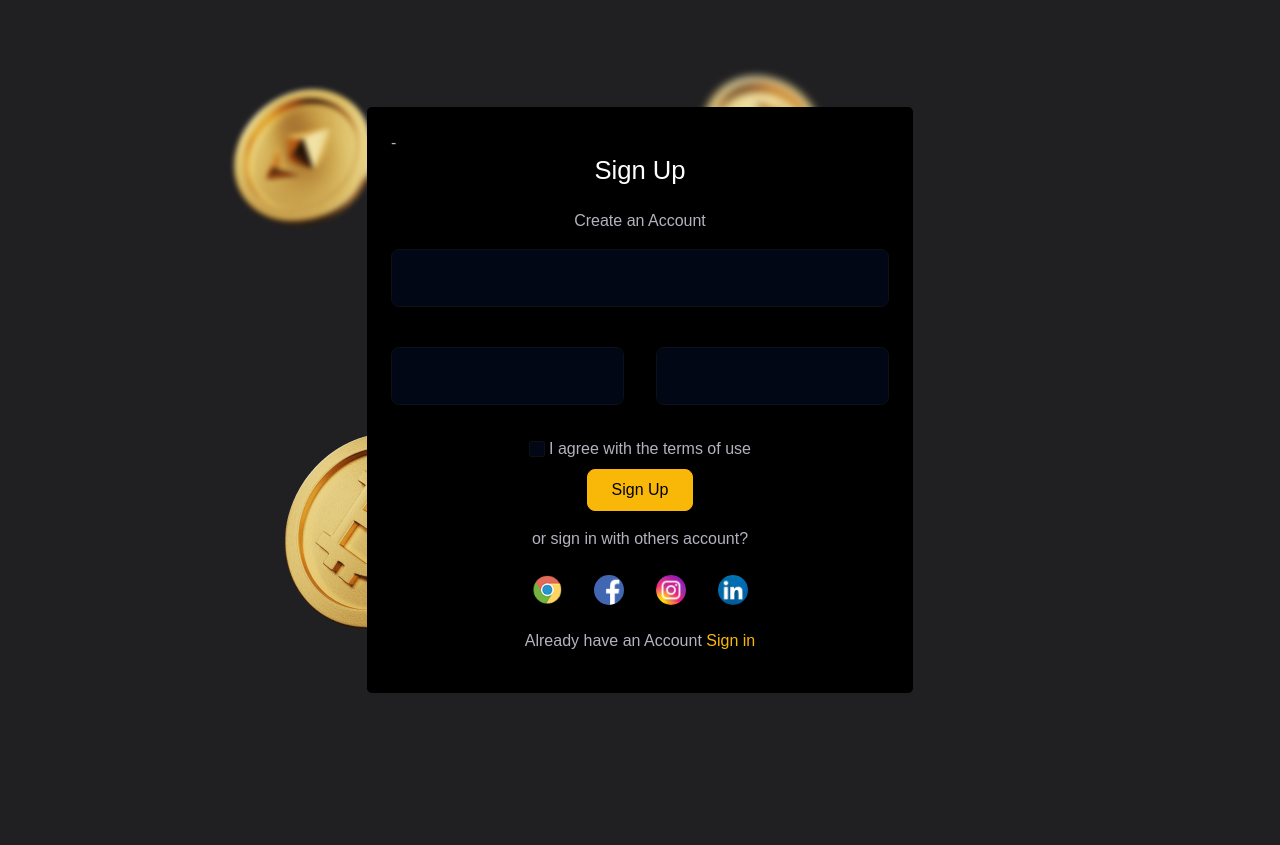
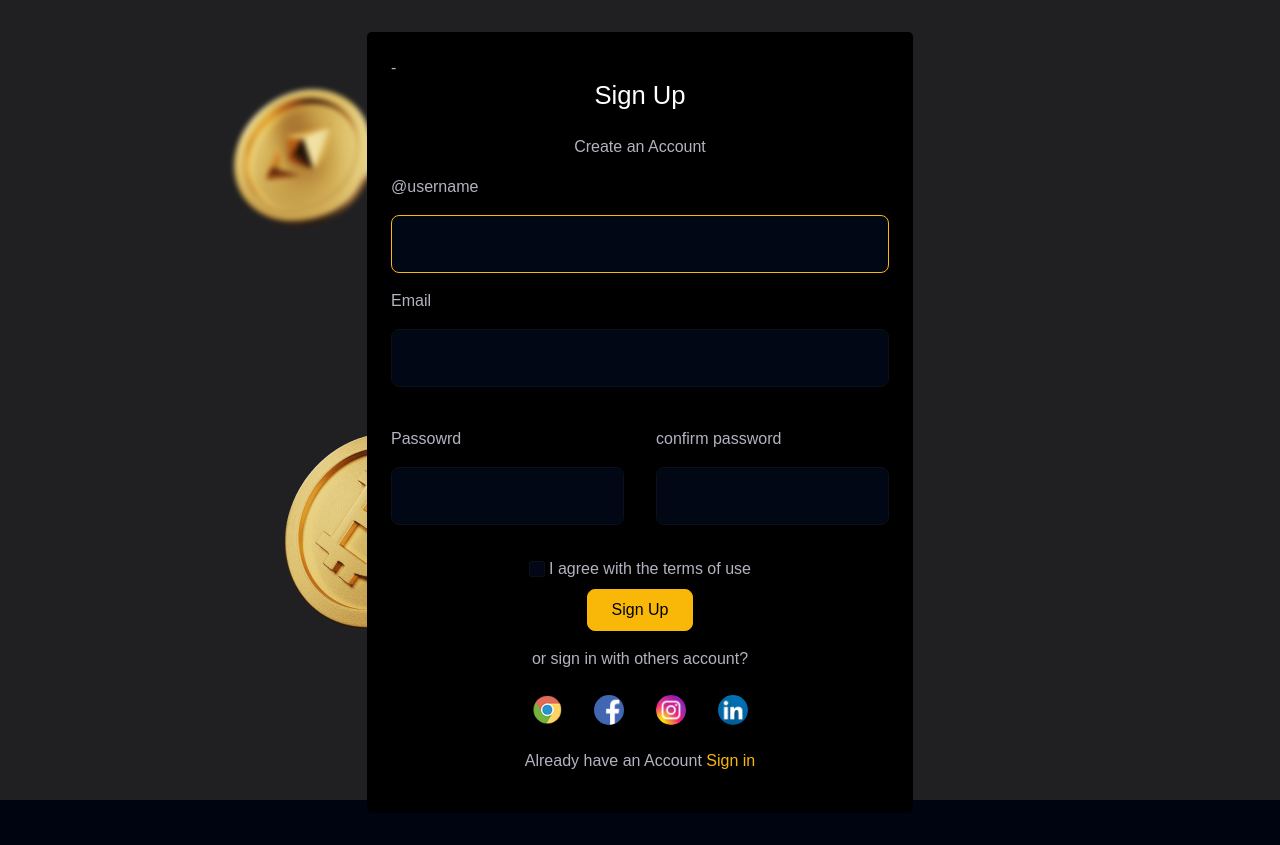
Before and after one commit to GodsplanElot/Bitcoin_mining_BANK, a Django app: page /register_user/ in a window 1280 px wide. Before the commit the page ends 693 px from the top, so only its background shows below. Run offline with Django 5.2, Linux system fonts and the light colour scheme; some libraries are stand-ins or nearby versions.

Commit message:
fixed bug

```diff
--- a/core/UserApp/forms.py
+++ b/core/UserApp/forms.py
@@ -5,7 +5,13 @@ from django.contrib.auth.models import User
 class SignupForm(UserCreationForm):
     class Meta:
         model = User
-        fields = ('email', 'password1', 'password2')
+        fields = ('username', 'email', 'password1', 'password2')
+
+    username = forms.CharField(widget=forms.TextInput(attrs={
+        'placeholder': 'YourUsername',
+        'class': 'form-control',
+        'id': 'floatingInput',
+    }))
 
 
     email = forms.CharField(widget=forms.EmailInput(attrs={
--- a/core/UserApp/templates/UserApp/register_user.html
+++ b/core/UserApp/templates/UserApp/register_user.html
@@ -13,7 +13,8 @@
       <link rel="stylesheet" href="{% static 'pages/css/custom.min.css' %}">
       <link rel="preconnect" href="https://fonts.googleapis.com">
       <link rel="preconnect" href="https://fonts.gstatic.com" crossorigin="">
-      <link href="../../../css2?family=Poppins:ital,wght@0,400;0,500;0,600;0,700;0,800;1,400;1,500;1,600;1,700;1,800&display=swap" rel="stylesheet">  </head>
+      <link href="../../../css2?family=Poppins:ital,wght@0,400;0,500;0,600;0,700;0,800;1,400;1,500;1,600;1,700;1,800&display=swap" rel="stylesheet">
+   </head>
   <body class="" data-bs-spy="scroll" data-bs-target="#elements-section" data-bs-offset="0" tabindex="0">
     <!-- loader Start -->
     <div id="loading">
@@ -37,17 +38,20 @@
 
                            <p class="text-center">Create an Account</p>
 
+                           <div class="row">
+                              <div class="form-floating mb-3">
+                                 <p>@username </p>
+                                 {% comment %}  <input type="email" class="form-control" id="floatingInput" placeholder="name@example.com"> {% endcomment %}
+                                  {% comment %} <label for="floatingInput">Email</label> {% endcomment %}
+                                  {{ form.username }}
+                              </div>
+
                            <div class="form-floating mb-3">
+                              <p>Email </p>
                              {% comment %}  <input type="email" class="form-control" id="floatingInput" placeholder="name@example.com"> {% endcomment %}
                               {% comment %} <label for="floatingInput">Email</label> {% endcomment %}
                               {{ form.email }}
                           </div>
-
-
-                           <div class="row">
-
-
-
 
                            </div>
                            <div class="row">
@@ -58,6 +62,7 @@
                            <div class="row">
                               <div class="col-md-6 mb-4">
                                   <div class="form-floating mb-2">
+                                    <p>Passowrd </p>
 {% comment %}                                         <input type="text" class="form-control" id="Password" placeholder="Password">
                                         <label for="Password">Password</label> {% endcomment %}
                                         {{ form.password1 }}
@@ -65,6 +70,7 @@
                               </div>
                               <div class="col-md-6 mb-4">
                                   <div class="form-floating mb-2">
+                                    <p>confirm password</p>
                                     {% comment %}<input type="text" class="form-control" id="confirmpassword" placeholder="confirmpassword">
                                         <label for="confirmpassword"></label>{% endcomment %}
                                         {{ form.password2 }}
```
Also changed, not shown: core/db.sqlite3.
